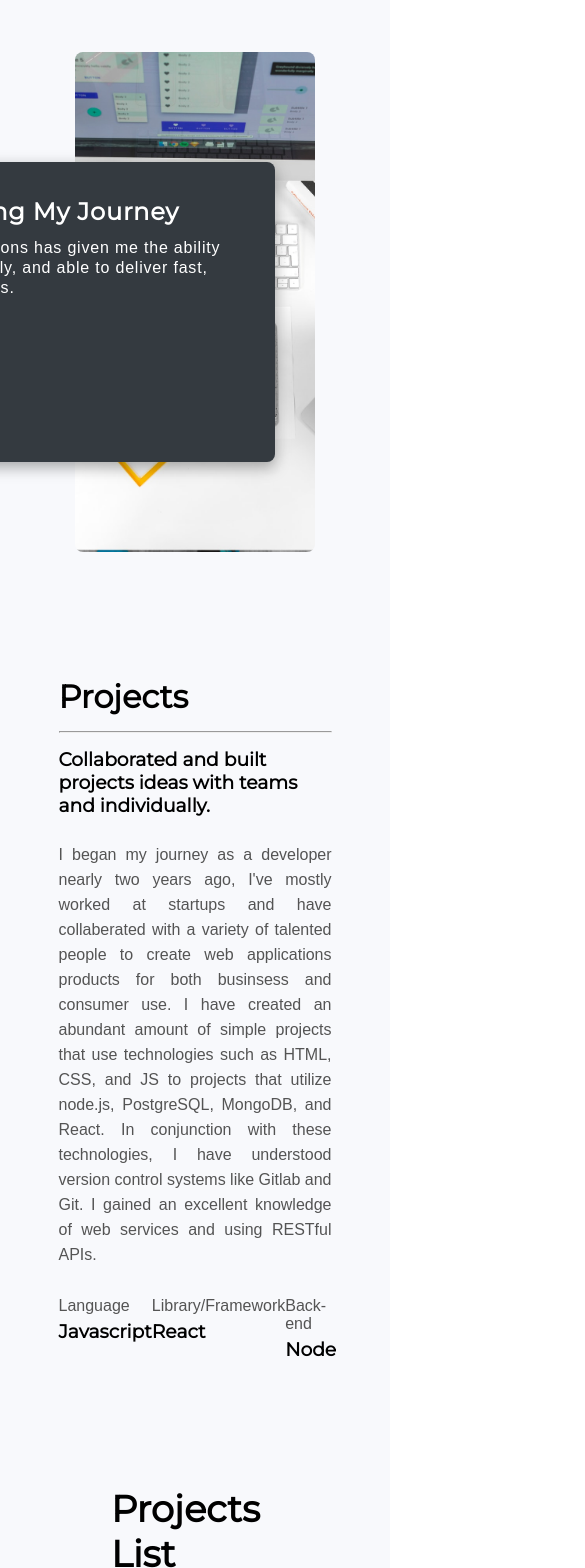
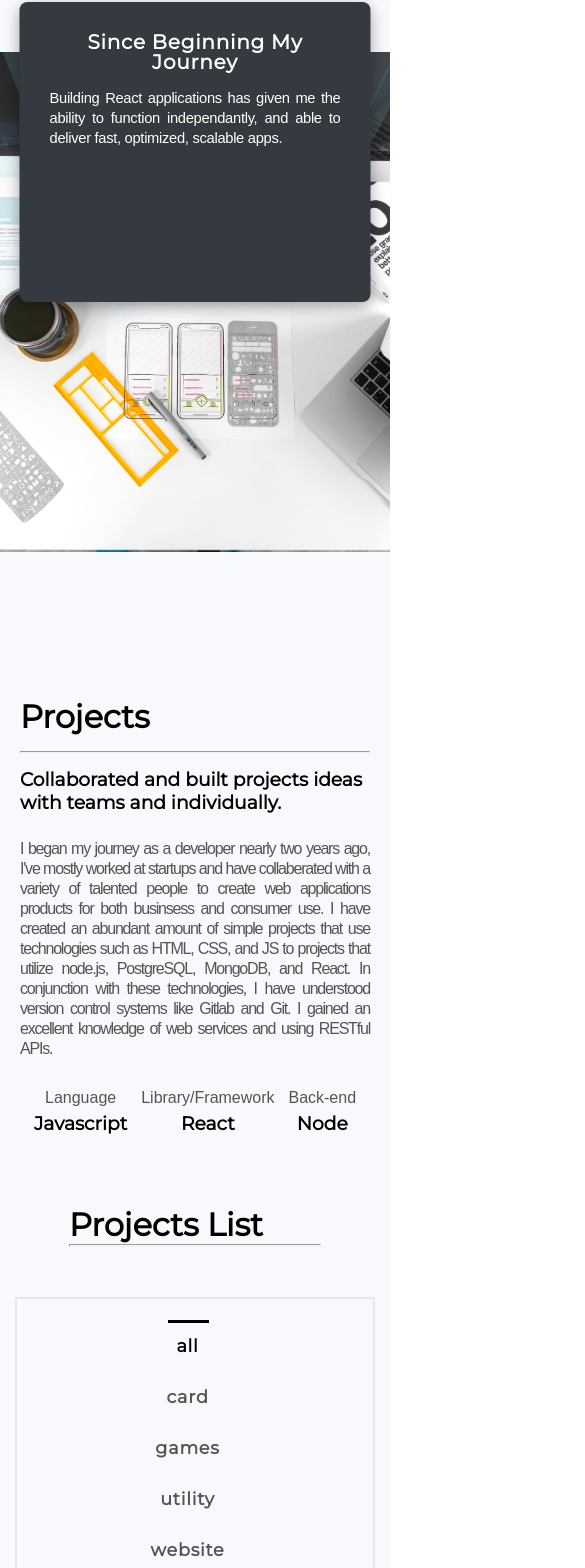
Before and after one commit to JulioCLop/my-website, a React (Create React App) app: page /projects in a window 390 px wide. Shown: the part 235-1803 px from the top of the page, 585 px wide, since content can reach past the window. Built offline with nearby package versions, Linux system fonts and the light colour scheme.

Commit message:
made changes to about page and responsiveness for all containers

```diff
--- a/src/components/ProjectPage_Components/SectionOne.module.css
+++ b/src/components/ProjectPage_Components/SectionOne.module.css
@@ -1,6 +1,5 @@
 
 .section-one_project {
-
      padding: 125px 75px;
      position: relative;
 
@@ -38,3 +37,51 @@
     border-radius: 8px;
 
 }
+
+@media (min-width: 1281px) {
+}
+
+@media (min-width: 918px) and (max-width: 1280px) {
+}
+
+@media (min-width: 766px) and (max-width: 917px) {
+}
+
+@media (min-width: 766px) and (max-width: 900px) and (orientation: landscape) {
+}
+
+@media (min-width: 481px) and (max-width: 767px) {
+}
+
+@media (max-width: 480px) {
+    .section-one_project {
+        padding: 125px 0;
+   }
+   .sectionOneImage{
+    height: 500px;
+    width: 100%;
+    border-radius: 0px;
+
+}
+.sectionOneProjectImageContainer{
+    width: 100%;
+    align-items: center;
+    justify-content: center;
+}
+.sectionOneContent{
+   height: 300px;
+   transform: translate(-50%,-50%);
+   padding: 30px;
+   width: 90%;
+   border-radius: 8px;
+}
+.sectionOneContent h1{
+   font-size: 20px;
+   text-align: center;
+}
+.sectionOneContent p{
+    font-size: 0.92rem;
+    text-align: justify;
+    letter-spacing: -0.019rem;
+}
+}
--- a/src/components/ProjectPage_Components/SectionThree.js
+++ b/src/components/ProjectPage_Components/SectionThree.js
@@ -1,6 +1,7 @@
-import React, { useState } from "react";
+import React, { useState, useContext } from "react";
 
 import { projectLinks } from "../../module/projectLinks";
+import { ThemeContext } from "../../context/Theme.Contexts";
 
 import classes from "./SectionThree.module.css";
 import Card from "../UI/Card/Card";
@@ -12,6 +13,7 @@ const SectionThree = ({
   isProjects,
   categories,
 }) => {
+  const {darkMode, darkModeStyles} = useContext(ThemeContext)
   const [value, setValue] = useState(0);
   const [seeMore, setSeeMore] = useState(true);
 
@@ -81,12 +83,15 @@ const SectionThree = ({
         </div>
       </main>
       {isProjects.length >= 4 && (
+        <div className={classes["showMore__Btn"]}>
           <button
+            style={darkMode ? darkModeStyles : {}}
             className={classes.seeMoreBtn}
             onClick={() => setSeeMore((prev) => !prev)}
           >
             {seeMore ? "Show more" : "Show less"}
           </button>
+        </div>
       )}
     </section>
   );
--- a/src/components/ProjectPage_Components/SectionThree.module.css
+++ b/src/components/ProjectPage_Components/SectionThree.module.css
@@ -1,23 +1,20 @@
-
-.section-three_project{
+.section-three_project {
   padding: 125px 75px;
 }
-    .section-three_project_header{
+.section-three_project_header {
   width: 70%;
   margin: 0 auto;
   padding-bottom: 50px;
 }
-    .section-three_project_header hr{
+.section-three_project_header hr {
   height: 3px;
   color: black;
-
 }
 
-    .section-three_project_header h2{
-        font-size: 2.3rem;
-
+.section-three_project_header h2 {
+  font-size: 2rem;
 }
-.listProjects{
+.listProjects {
   margin: 50px auto;
   height: 150px;
   width: fit-content;
@@ -26,11 +23,10 @@
   align-items: center;
   justify-content: flex-start;
   padding: 40px;
-
 }
-.listProjects button{
+.listProjects button {
   position: relative;
-    padding:  15px 30px;
+  padding: 15px 30px;
   margin-right: 15px;
   background-color: transparent;
   border: none;
@@ -40,54 +36,49 @@
   letter-spacing: 0.05rem;
 }
 
-.mainProjectContainer{
+.mainProjectContainer {
   width: 100%;
-    padding:  20px 200px;
+  padding: 20px 200px;
   display: grid;
   grid-template-columns: 1fr 2fr;
-
 }
-.btn{
+.btn {
   color: #545454;
 }
-.active-btn{
+.active-btn {
   color: #000;
-
 }
 
-
-.projectsContainer{
+.projectsContainer {
   display: flex;
   justify-content: center;
   align-items: center;
 }
-.projects{
+.projects {
   display: grid;
   grid-template-columns: repeat(4, 1fr);
   gap: 8px;
 }
 
-.seeMoreBtn{
+.seeMoreBtn {
   border: #545454 2.5px solid;
-padding:12px;
+  padding: 12px;
   font-weight: bold;
   background-color: transparent;
-position: absolute;
-left: 50%;
   margin-top: 35px;
   min-width: 115px;
 }
-.seeMoreBtn:hover{
-    background-color: #2f4bff7d;
+.seeMoreBtn:hover {
+  background-color: rgb(73, 166, 233);
   padding: 14.5px;
   border: none;
   color: white;
 }
-.active-btn:after{
-    content : "";
-  position : absolute;
-  width : 50%;
-  height : 3px;
+.active-btn:after {
+  content: "";
+  position: absolute;
+  width: 50%;
+  height: 3px;
   background-color: #000;
   top: 0;
   left: 26%;
@@ -95,17 +86,17 @@ min-width: 115px;
   animation: opacity 1.3s forwards;
 }
 @keyframes opacity {
-    to{
+  to {
     opacity: 1;
   }
 }
 /* container one */
-.containerOne{
+.containerOne {
   display: flex;
   align-items: center;
   justify-content: center;
 }
-.containerOne img{
+.containerOne img {
   width: 300px;
   height: 300px;
   border: #343a40 7px solid;
@@ -113,35 +104,33 @@ border-radius: 18px;
 }
 
 /*  container two */
-.containerTwo{
+.containerTwo {
   position: relative;
 }
 
-.innerContainerOne{
+.innerContainerOne {
   width: 80%;
   padding-bottom: 15px;
 }
-.innerContainerOne h3{
+.innerContainerOne h3 {
   padding-bottom: 5px;
 }
 
-.innerContainerOne hr{
+.innerContainerOne hr {
   width: 60%;
 }
 
-.innerContainerTwo{
-
+.innerContainerTwo {
 }
 
-.innerContainerTwo p{
-padding-bottom:20px ;
+.innerContainerTwo p {
+  padding-bottom: 20px;
 }
 
-.innerContainerTwo small{
-
+.innerContainerTwo small {
 }
 
-.innerContainerTwo a{
+.innerContainerTwo a {
   position: absolute;
   display: block;
   width: 100px;
@@ -149,7 +138,70 @@ padding-bottom:20px ;
   right: 10%;
 }
 
-.icon{
+.icon {
   font-size: 2rem;
   color: black;
 }
+
+.showMore__Btn{
+    min-height: 130px;
+    width: 100%;
+    display: flex;
+    align-items: center;
+    justify-content: center;
+}
+
+@media (min-width: 1281px) {
+}
+
+@media (min-width: 918px) and (max-width: 1280px) {
+    .active-btn:after {
+        top: 0;
+      }
+}
+
+@media (min-width: 766px) and (max-width: 917px) {
+    .active-btn:after {
+        top: 0;
+      }
+}
+
+@media (min-width: 766px) and (max-width: 900px) and (orientation: landscape) {
+    .active-btn:after {
+        top: 0;
+      }
+}
+
+@media (min-width: 481px) and (max-width: 767px) {
+    .active-btn:after {
+        top: 0;
+      }
+}
+
+@media (max-width: 480px) {
+  .section-three_project {
+    padding: 50px 15px;
+  }
+  .projects {
+    display: grid;
+    grid-template-columns: repeat(1, 1fr);
+    gap: 8px;
+  }
+  .listProjects {
+    min-height: 300px;
+    width: 100%;
+    display: flex;
+    align-items: center;
+    flex-direction: column;
+    justify-content: center;
+    padding: 5px;
+    margin: 0;
+  }
+  .active-btn:after {
+    bottom: 0;
+  }
+
+.projectsContainer {
+   margin-top: 2rem;
+  }
+}
--- a/src/components/ProjectPage_Components/SectionTwo.module.css
+++ b/src/components/ProjectPage_Components/SectionTwo.module.css
@@ -6,38 +6,67 @@
   justify-content: center;
 }
 
-.sectionTwoProjectTitle{
+.sectionTwoProjectTitle {
   width: 70%;
 }
-.sectionTwoProjectTitle h2{
+.sectionTwoProjectTitle h2 {
   padding-bottom: 15px;
   font-size: 2rem;
 }
 
-.innerContainerContent{
+.innerContainerContent {
   padding-top: 15px;
 }
-.innerContainerContent h3{
-
+.innerContainerContent h3 {
 }
-.innerContainerContent p{
+.innerContainerContent p {
   margin-top: 25px;
   color: #545454;
   text-align: justify;
   line-height: 25px;
 }
 
-.projectTypes{
+.projectTypes {
   display: flex;
   padding-top: 30px;
   align-items: flex-start;
   justify-content: space-evenly;
   width: 100%;
 }
-.projectTypes h3{
+.projectTypes h3 {
   padding-top: 5px;
+  text-align: center;
+
+}
+.projectTypes p {
+  color: #545454;
+  text-align: center;
+}
+
+@media (min-width: 1281px) {
+}
+
+@media (min-width: 918px) and (max-width: 1280px) {
+}
+
+@media (min-width: 766px) and (max-width: 917px) {
+}
+
+@media (min-width: 766px) and (max-width: 900px) and (orientation: landscape) {
+}
+
+@media (min-width: 481px) and (max-width: 767px) {
+}
+
+@media (max-width: 480px) {
+  .sectionTwoProjectTitle {
+    padding: 20px;
+    width: 100%;
+  }
+  .innerContainerContent p {
+    margin-top: 25px;
+    letter-spacing: -1.2px;
     text-align: justify;
+    line-height: 20px;
   }
-.projectTypes p{
-    color: #545454;
 }
```
Lines whose indentation alone changed are shown as unchanged.
